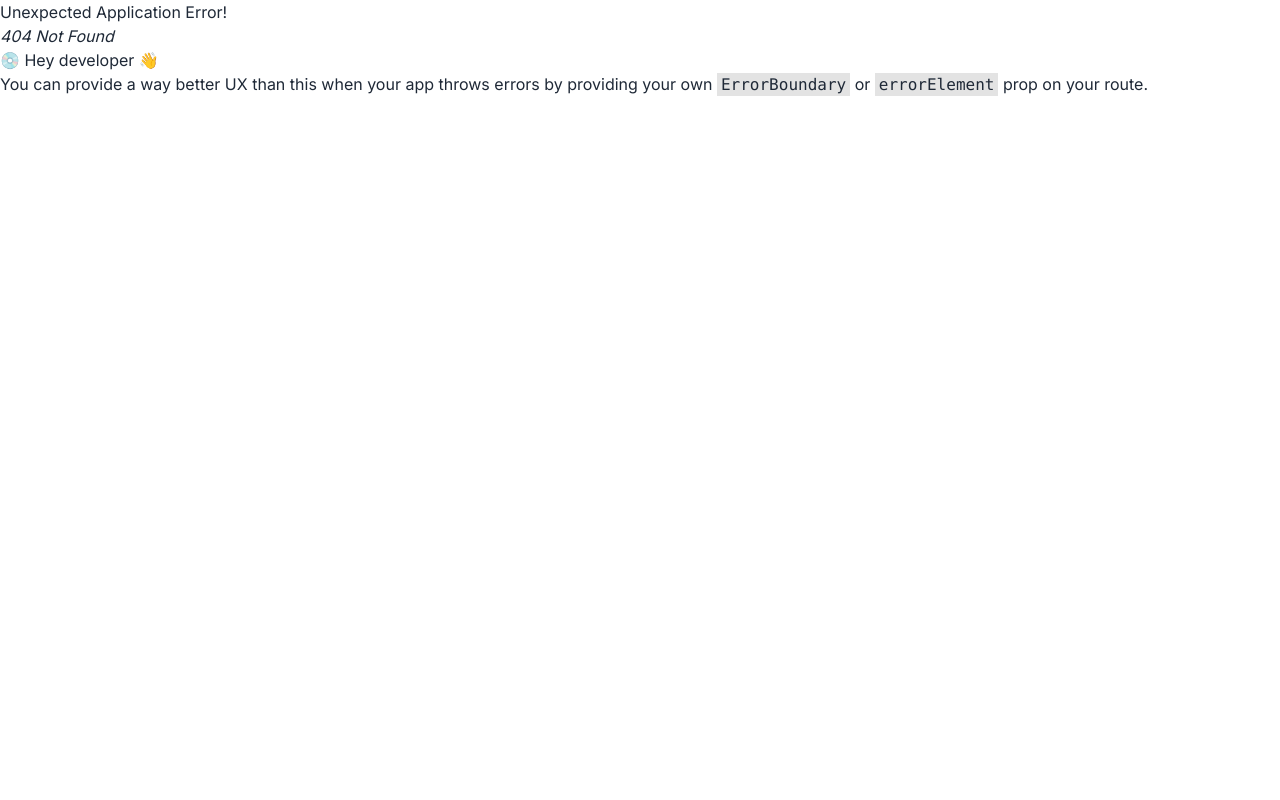
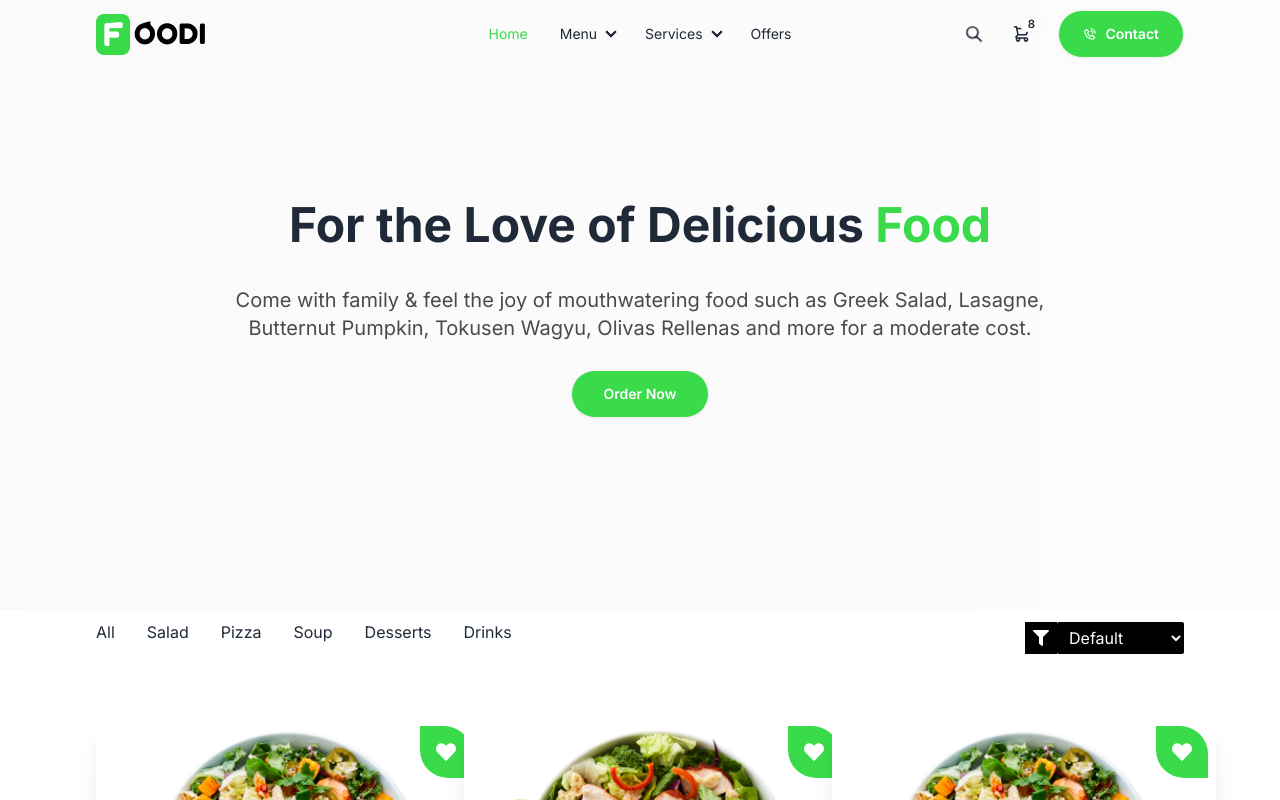
Before and after one commit to ErdemBilgn/Foodie-MERN, a React (Vite) app in the folder client/: page /menu in a window 1280 px wide. Before the commit this address had no page. Shown: the top 800 px of the page. Built offline with nearby package versions, Linux system fonts and the light colour scheme.

Commit message:
Commit: Created Shop Page

```diff
--- a/client/src/App.css
+++ b/client/src/App.css
@@ -23,3 +23,9 @@
 .heartStar {
   border-radius: 0px 28px 0px 28px;
 }
+
+.active {
+  text-decoration: underline;
+  text-underline-offset: 5px;
+  color: #39db4a;
+}
--- a/client/src/components/Card.jsx
+++ b/client/src/components/Card.jsx
@@ -10,7 +10,7 @@
   };
 
   return (
-    <div className="card w-96 bg-base-100 shadow-xl relative">
+    <div className="card 2xl:w-80 w-96 bg-base-100 shadow-xl relative">
       <div
         className={`rating gap-1 absolute right-2 top-2 p-4 heartStar bg-green ${
           isHeartFillted ? "text-rose-500" : "text-white"
--- a/client/src/components/Navbar.jsx
+++ b/client/src/components/Navbar.jsx
@@ -26,14 +26,16 @@
   const navItems = (
     <>
       <li>
-        <a href="/">Home</a>
+        <a className="text-green" href="/">
+          Home
+        </a>
       </li>
       <li>
         <details>
           <summary>Menu</summary>
           <ul className="p-2">
             <li>
-              <a>All</a>
+              <a href="/menu">All</a>
             </li>
             <li>
               <a>Salad</a>
--- a/client/src/layout/Main.jsx
+++ b/client/src/layout/Main.jsx
@@ -7,7 +7,10 @@
   return (
     <div>
       <Navbar />
-      <Outlet />
+      <div className="min-h-screen">
+        <Outlet />
+      </div>
+
       <Footer />
     </div>
   );
--- a/client/src/pages/home/SpecialDishes.jsx
+++ b/client/src/pages/home/SpecialDishes.jsx
@@ -50,12 +50,12 @@
     dots: true,
     infinite: false,
     speed: 500,
-    slidesToShow: 3,
+    slidesToShow: 4,
     slidesToScroll: 3,
     initialSlide: 0,
     responsive: [
       {
-        breakpoint: 1024,
+        breakpoint: 1400,
         settings: {
           slidesToShow: 3,
           slidesToScroll: 3,
@@ -64,7 +64,7 @@
         },
       },
       {
-        breakpoint: 600,
+        breakpoint: 1024,
         settings: {
           slidesToShow: 2,
           slidesToScroll: 2,
@@ -72,7 +72,7 @@
         },
       },
       {
-        breakpoint: 480,
+        breakpoint: 768,
         settings: {
           slidesToShow: 1,
           slidesToScroll: 1,
--- /dev/null
+++ b/client/src/pages/shop/Menu.jsx
@@ -0,0 +1,196 @@
+import { useEffect, useState } from "react";
+import Card from "../../components/Card";
+import { FaFilter } from "react-icons/fa";
+
+function Menu() {
+  const [menu, setMenu] = useState([]);
+  const [filteredItems, setFilteredItems] = useState([]);
+  const [selectedCategory, setSelectedCategory] = useState(["all"]);
+  const [sortOption, setSortOption] = useState("default");
+  const [currentPage, setCurrentPage] = useState(1);
+  const [itemsPerPage, setItemsPerPage] = useState(8);
+
+  //loading data
+  useEffect(() => {
+    //fetch data
+    const fetchData = async () => {
+      try {
+        const response = await fetch("/menu.json");
+        const data = await response.json();
+        // console.log(data);
+        setMenu(data);
+        setFilteredItems(data);
+      } catch (err) {
+        console.log("Error fetching data", err);
+      }
+    };
+    fetchData();
+  }, []);
+
+  //filtering data based on category
+  const filterItems = (category) => {
+    const filtered =
+      category === "all"
+        ? menu
+        : menu.filter((item) => item.category === category);
+
+    setFilteredItems(filtered);
+    setSelectedCategory(category);
+    setCurrentPage(1);
+  };
+
+  // Show All Data
+  const showAll = () => {
+    setFilteredItems(menu);
+    setSelectedCategory("all");
+    setCurrentPage(1);
+  };
+
+  // Sorting Data based on A-Z, Z-A, Low-High pricing
+  const handleSortChange = (option) => {
+    setSortOption(option);
+
+    let items = [...filteredItems];
+
+    switch (option) {
+      case "A-Z":
+        items.sort((a, b) => a.name.localeCompare(b.name));
+        break;
+      case "Z-A":
+        items.sort((a, b) => b.name.localeCompare(a.name));
+        break;
+      case "low-to-high":
+        items.sort((a, b) => a.price - b.price);
+        break;
+      case "high-to-low":
+        items.sort((a, b) => b.price - a.price);
+        break;
+      default:
+        break;
+    }
+
+    setFilteredItems(items);
+    setCurrentPage(1);
+  };
+
+  // Pagination Logic
+  const indexOfLastItem = currentPage * itemsPerPage;
+  const indexOfFirstItem = indexOfLastItem - itemsPerPage;
+  const currentItems = filteredItems.slice(indexOfFirstItem, indexOfLastItem);
+  const paginate = (pageNumber) => setCurrentPage(pageNumber);
+  return (
+    <div>
+      {/* Menu Banner  */}
+      <div className="section-container bg-gradient-to-r from-[#FAFAFA] from-0% to-[#FCFCFC] to-100%">
+        <div className="py-48 flex flex-col justify-center items-center gap-8">
+          {/* Texts */}
+          <div className="text-center space-y-7 px-4">
+            <h2 className="md:text-5xl text-4xl font-bold md:leading-snug leading-snug">
+              For the Love of Delicious <span className="text-green">Food</span>
+            </h2>
+            <p className="text-xl text-[#4A4A4A] md:w-4/5 mx-auto">
+              Come with family & feel the joy of mouthwatering food such as
+              Greek Salad, Lasagne, Butternut Pumpkin, Tokusen Wagyu, Olivas
+              Rellenas and more for a moderate cost.
+            </p>
+            <button className="btn bg-green px-8 py-3 font-semibold text-white rounded-full">
+              Order Now
+            </button>
+          </div>
+        </div>
+      </div>
+
+      {/* Menu Shop section */}
+      <div className="section-container ">
+        {/* Filtering and Sorting */}
+        <div className="flex flex-col md:flex-row flex-wrap md:justify-between items-center space-y-3 mb-8">
+          {/* All Category Buttons */}
+          <div className="flex flex-row justify-start md:items-center md:gap-8 gap-4 flex-wrap">
+            <button
+              onClick={showAll}
+              className={selectedCategory === "all" ? "active" : ""}
+            >
+              All
+            </button>
+            <button
+              onClick={() => filterItems("salad")}
+              className={selectedCategory === "salad" ? "active" : ""}
+            >
+              Salad
+            </button>
+            <button
+              onClick={() => filterItems("pizza")}
+              className={selectedCategory === "pizza" ? "active" : ""}
+            >
+              Pizza
+            </button>
+            <button
+              onClick={() => filterItems("soup")}
+              className={selectedCategory === "soup" ? "active" : ""}
+            >
+              Soup
+            </button>
+            <button
+              onClick={() => filterItems("dessert")}
+              className={selectedCategory === "dessert" ? "active" : ""}
+            >
+              Desserts
+            </button>
+            <button
+              onClick={() => filterItems("drinks")}
+              className={selectedCategory === "drinks" ? "active" : ""}
+            >
+              Drinks
+            </button>
+          </div>
+
+          {/* Sorting Based Filter */}
+          <div className="flex justify-end mb-4 rounded-sm">
+            <div className="bg-black p-2">
+              <FaFilter className="h-4 w-4 text-white" />
+            </div>
+            <select
+              name="sort"
+              id="sort"
+              onChange={(e) => handleSortChange(e.target.value)}
+              value={sortOption}
+              className="bg-black text-white px-2 py-1 rounded-sm"
+            >
+              <option value="default">Default</option>
+              <option value="A-Z">A-Z</option>
+              <option value="Z-A">Z-A</option>
+              <option value="low-to-high">Low to High</option>
+              <option value="high-to-low">High to Low</option>
+            </select>
+          </div>
+        </div>
+
+        {/* Product Cards */}
+        <div className="grid 2xl:grid-cols-4 xl:grid-cols-3 md:grid-cols-2 grid-cols-1 gap-4 my-16">
+          {currentItems.map((item) => (
+            <Card key={item._id} recipe={item} />
+          ))}
+        </div>
+      </div>
+
+      {/* Pagination Section */}
+      <div className="flex justify-center my-8">
+        {Array.from({
+          length: Math.ceil(filteredItems.length / itemsPerPage),
+        }).map((_, index) => (
+          <button
+            key={index + 1}
+            onClick={() => paginate(index + 1)}
+            className={`mx-1 px-3 py-1 rounded-full ${
+              currentPage === index + 1 ? "bg-green text-white" : "bg-gray-200"
+            }`}
+          >
+            {index + 1}
+          </button>
+        ))}
+      </div>
+    </div>
+  );
+}
+
+export default Menu;
--- a/client/src/router/router.jsx
+++ b/client/src/router/router.jsx
@@ -1,6 +1,7 @@
 import { createBrowserRouter } from "react-router-dom";
 import Main from "../layout/Main";
 import Home from "../pages/home/Home";
+import Menu from "../pages/shop/Menu";
 
 const router = createBrowserRouter([
   {
@@ -11,6 +12,10 @@
         path: "/",
         element: <Home />,
       },
+      {
+        path: "/menu",
+        element: <Menu />,
+      },
     ],
   },
 ]);
```
